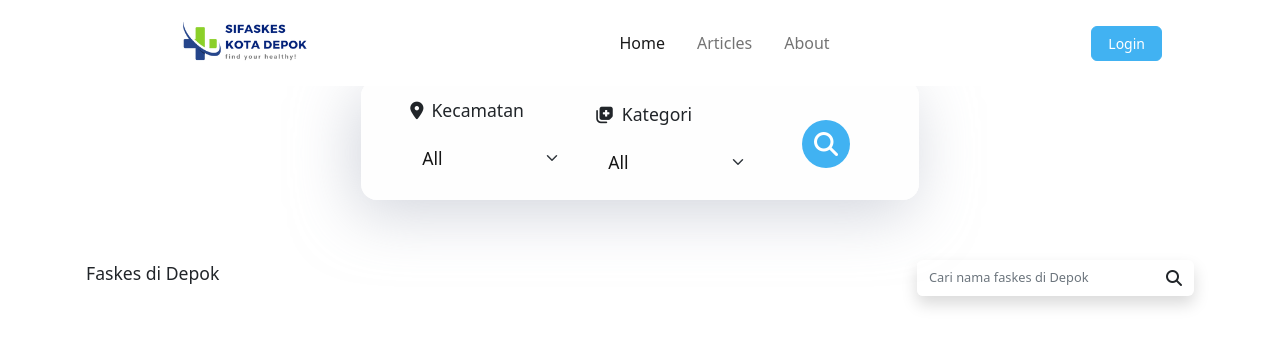
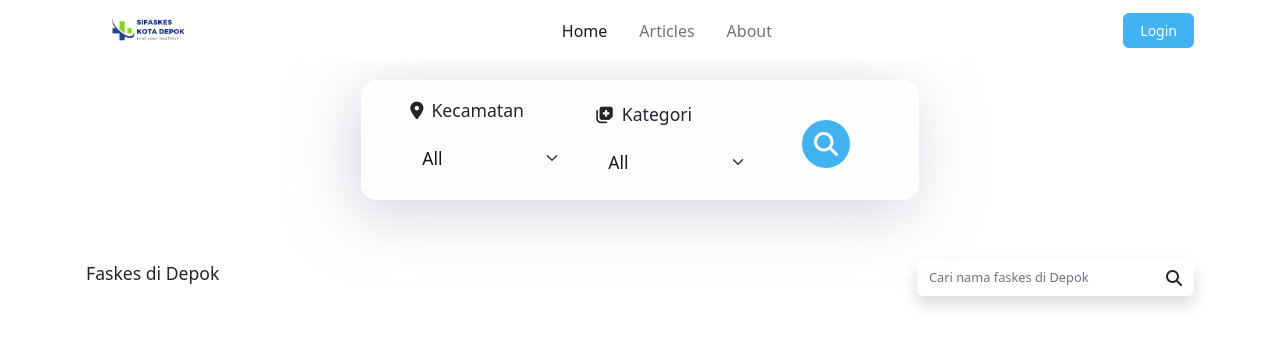
Before and after one commit to ayyashmumtaz/project_faskes, a CodeIgniter app: page /proyek-faskes-depok/index.php/browse/search in a window 1280 px wide. Shown: the top 346 px of the page. Run offline with CodeIgniter, Linux system fonts and the light colour scheme; data that the repository does not hold is empty; some libraries are stand-ins or nearby versions.

Commit message:
Smaller logo

```diff
--- a/application/views/frontend/layout/header.php
+++ b/application/views/frontend/layout/header.php
@@ -26,8 +26,8 @@
   <header>
     <!-- Navigation-->
     <nav class="navbar navbar-expand-lg navbar-light fixed-top bg-white" id="mainNav">
-      <div class="container px-5">
-        <a class="navbar-brand fw-bold" href="<?= base_url() ?>homepage"><img src="<?= base_url('');?>assets/img/logo_homepage.png" style="max-height: 60px;"></a>
+      <div class="container px-3 ps-1">
+        <a class="navbar-brand fw-bold" href="<?= base_url() ?>homepage"><img src="<?= base_url('');?>assets/img/logo_homepage.png" style="max-height: 35px;"></a>
         <button class="navbar-toggler" type="button" data-bs-toggle="collapse" data-bs-target="#navbarResponsive" aria-controls="navbarResponsive" aria-expanded="false" aria-label="Toggle navigation">
           <i class="bi bi-list"></i>
         </button>
@@ -60,7 +60,7 @@
                 <span class="small">Login</span>
               </span>
             </a>
-<?php } ?>
+<?php }   ?>
           </div>
         </div>
       </div>
```
